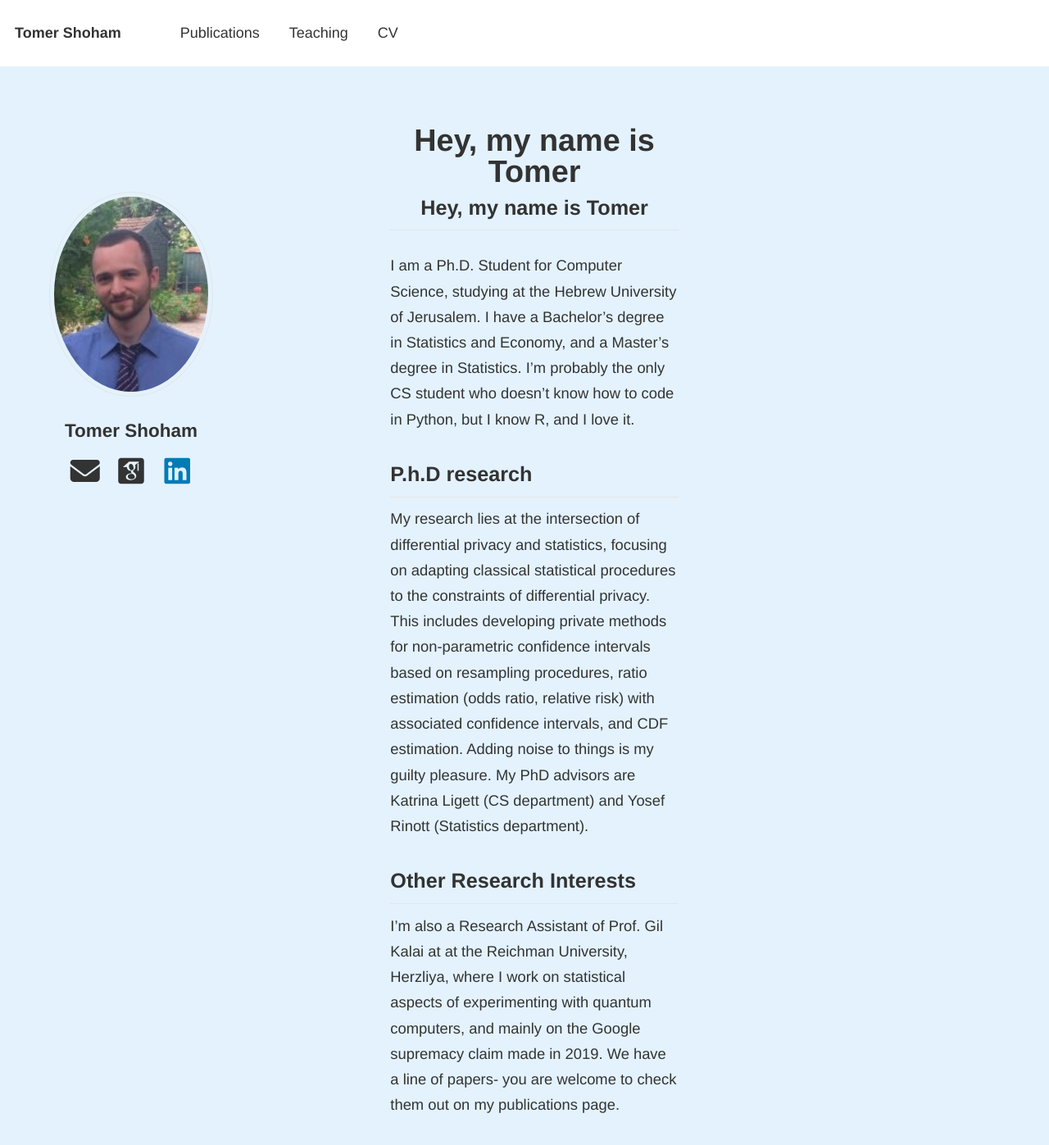
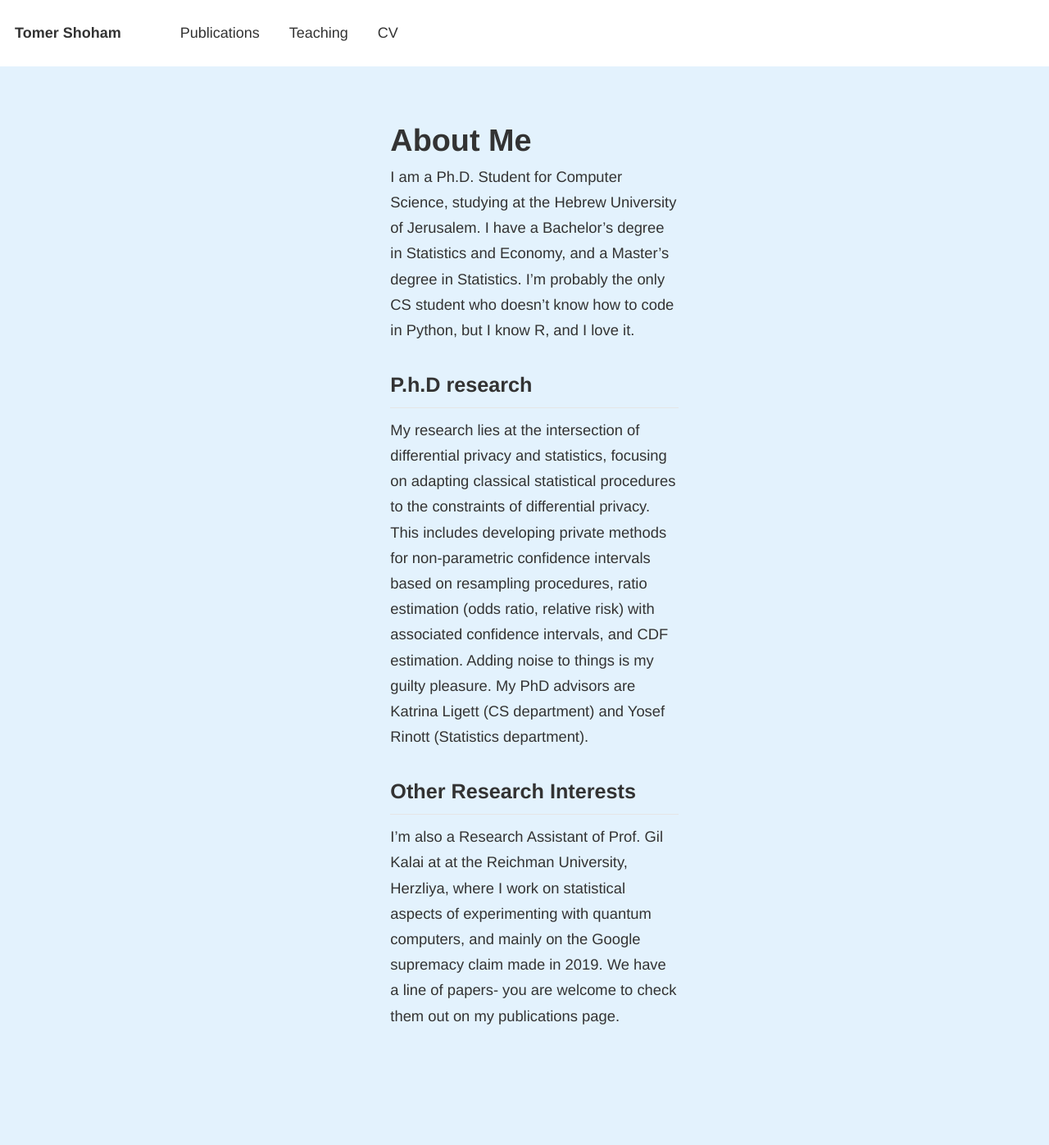
Before and after one commit to TomerShoham1/TomerShoham1.github.io, a Jekyll site: the page built from _pages/about.md, in a window 1280 px wide and 1400 px high. Shown: the top 1397 px of the window at 82% size. Built offline with Jekyll 4.4.1, drawn with Linux system fonts in a browser that asks for light colours; some web fonts are replaced; a script that is not in the unit is left out; our own code applies the rules of GitHub Pages for plain Markdown files.

Commit message:
large_update

```diff
--- a/_pages/about.md
+++ b/_pages/about.md
@@ -1,14 +1,9 @@
 ---
 permalink: /
-#title: "Tomer Shoham"
-excerpt: "About me"
-author_profile: true
-redirect_from:
-  - /about/
-  - /about.html
+layout: single
+title: "About Me"
 ---
 
-## Hey, my name is Tomer
 I am a Ph.D. Student for Computer Science, studying at the Hebrew University of Jerusalem. I have a Bachelor's degree in Statistics and Economy, and a Master's degree in Statistics. I'm probably the only CS student who doesn't know how to code in Python, but I know R, and I love it.
 
 ## P.h.D research
--- a/_sass/layout/_three-column-layout.scss
+++ b/_sass/layout/_three-column-layout.scss
@@ -12,7 +12,7 @@
 }
 
 .center-column {
-  flex: 0 0 50%;
+  flex: 0 0 50%; /* This should be 50% */
   padding: 0 2em;
 }
 
--- a/assets/css/main.scss
+++ b/assets/css/main.scss
@@ -53,9 +53,8 @@ body {
   background-color: #e3f2fd;
 }
 
-/* 2. Center page titles and content column */
+/* 2. Page titles */
 .page__title {
-  text-align: center;
   font-size: 2.1rem;
   font-weight: 600;
   margin-bottom: 0.5rem;
@@ -64,15 +63,6 @@ body {
 .page__content {
   max-width: 900px;
   margin: 0 auto;
-}
-
-/* Center the first H2 on the home page ("Hey there!") */
-.page__content > h2:first-of-type {
-  text-align: center;
-  font-size: 1.4rem;
-  font-weight: 600;
-  margin-top: 0.4rem;
-  margin-bottom: 1.5rem;
 }
 
 /* 3. Slightly nicer body text */
```
